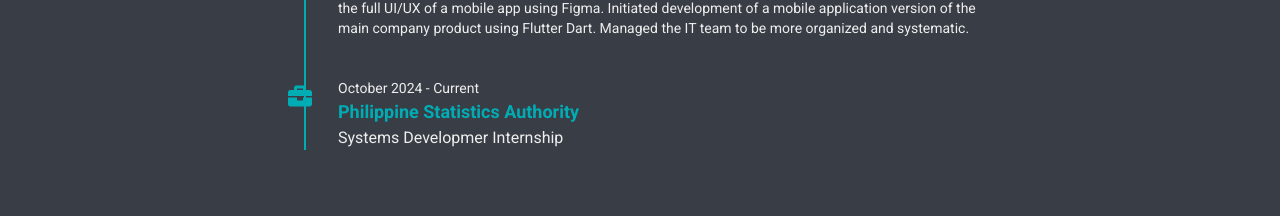
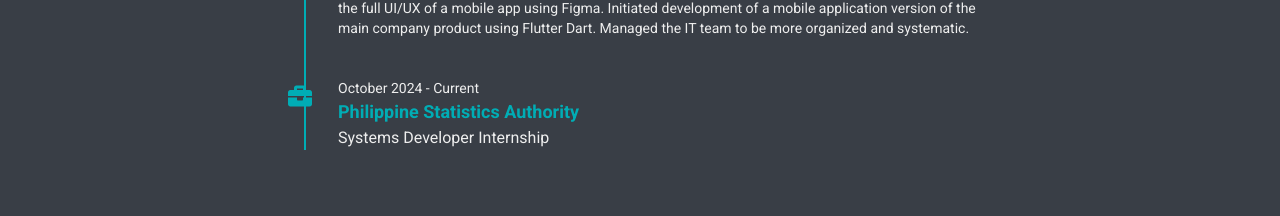
Before and after one commit to itsmeenavi/Portfolio, a React (Create React App) app: page / in a window 1280 px wide. Shown: the part 1736-1952 px from the top of the page. Built offline with nearby package versions, Linux system fonts and the light colour scheme.

Commit message:
fixed typographical issues

```diff
--- a/src/components/WorkExperience.js
+++ b/src/components/WorkExperience.js
@@ -26,7 +26,7 @@ function WorkExperience() {
         'Developed websites using PHP and JavaScript. Designed websites using WordPress CMS with the help of HTML and JavaScript. Created professional presentations for B2B and B2C clients. Designed the full UI/UX of a mobile app using Figma. Initiated development of a mobile application version of the main company product using Flutter Dart. Managed the IT team to be more organized and systematic.',
     },{
       company: 'Philippine Statistics Authority',
-      position: 'Systems Developmer Internship',
+      position: 'Systems Developer Internship',
       years: 'October 2024 - Current',
       description:
         '',
```
